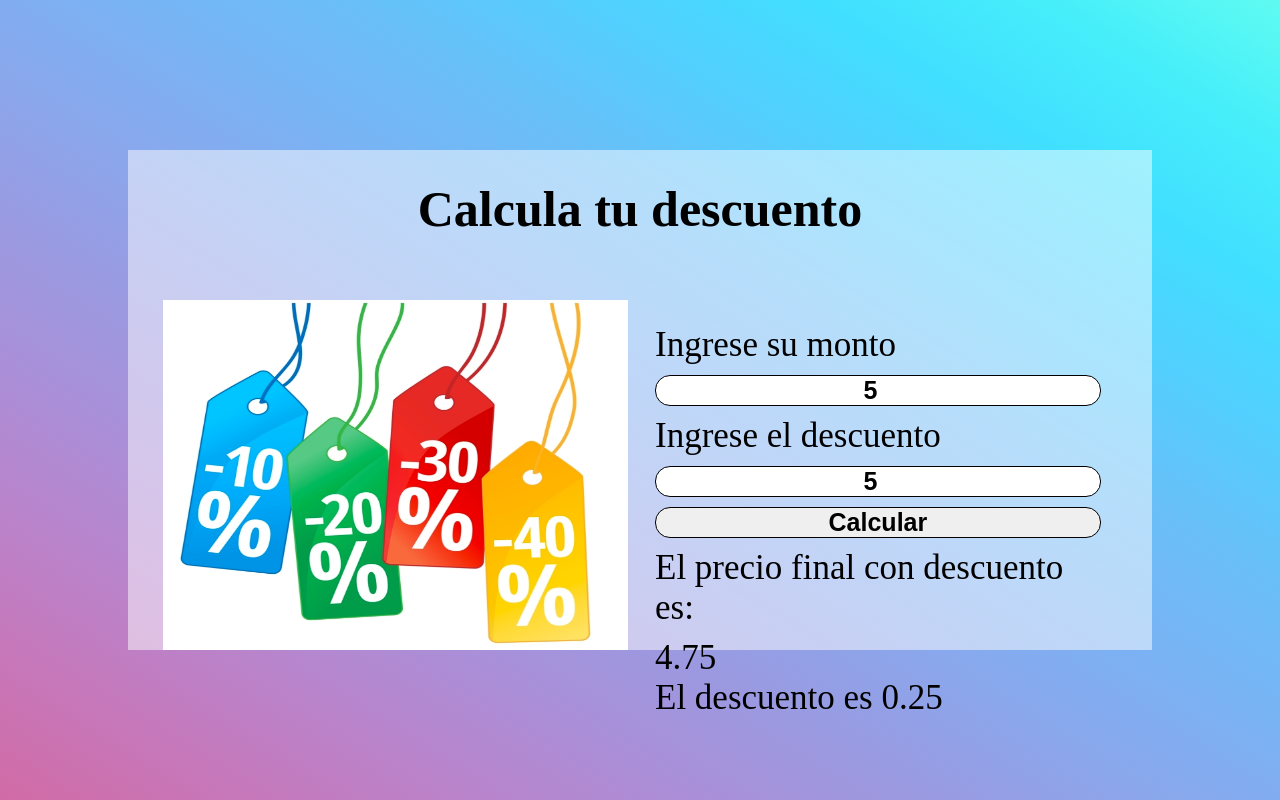
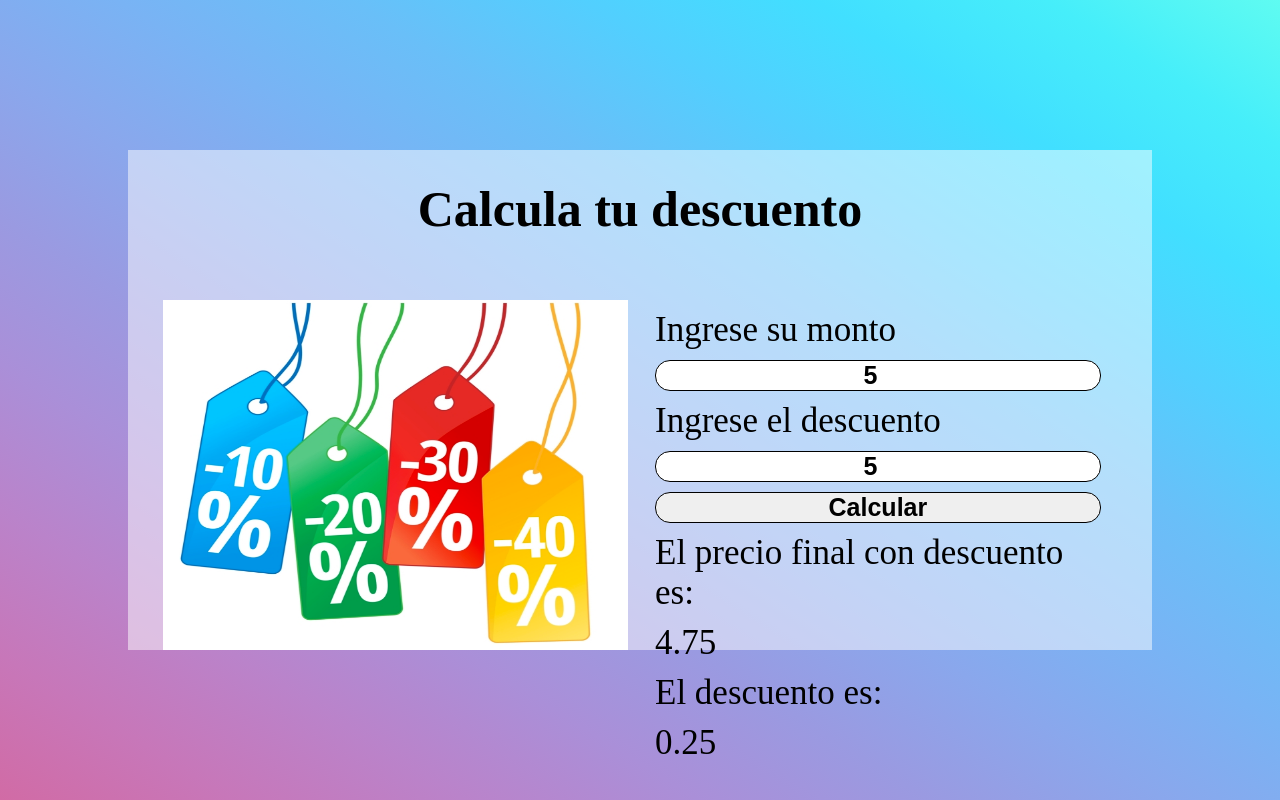
Before and after one commit to DanteAllccahuaman/descuento, a plain HTML site: page index.html in a window 1280 px wide. Both pictures are taken after typing "5", "5" into the empty fields and a click on the button "Calcular". Drawn offline with Linux system fonts and the light colour scheme.

Commit message:
descuento2

```diff
--- a/index.html
+++ b/index.html
@@ -19,8 +19,10 @@
                     <p>Ingrese el descuento</p>
                     <input type="number" min="0" max="100" id="descuento">
                     <input type="button" value="Calcular" id="calcular">
-                    <P>El precio final con descuento es:</P>
+                    <p>El precio final con descuento es:</p>
                     <p id="modificar">0</p>
+                    <p>El descuento es:</p>
+                    <p id="modificar2">0</p>
                 </form>
             </div>
         </div>
--- a/main.js
+++ b/main.js
@@ -2,6 +2,7 @@ const montoDesc = document.querySelector('#monto');
 const descuentoDesc = document.querySelector('#descuento');
 const calcular = document.querySelector('#calcular');
 const modificarCal = document.querySelector('#modificar');
+const modificarCal2 = document.querySelector('#modificar2');
 
 calcular.addEventListener('click', calcularDes);
 
@@ -11,7 +12,8 @@ function calcularDes (){
     if(descuentoDesc.value < 100){
         let descuento = montoDesc.value * (descuentoDesc.value / 100);
         let final = montoDesc.value - descuento;
-        modificarCal.innerHTML = final + "<br>" + "El descuento es " + descuento;
+        modificarCal.innerHTML = final;
+        modificarCal2.innerHTML = descuento;
     }else{
         modificarCal.innerHTML = "Ingresar descuento entre 1% y 100%"
     }
--- a/style.css
+++ b/style.css
@@ -42,7 +42,7 @@ section{
 .container form{
     width: 90%;
     height: 350px;
-    padding-top: 25px;
+    padding-top: 10px;
     padding-left: 15px;
     font-size: 20px;
     display: flex;
```
